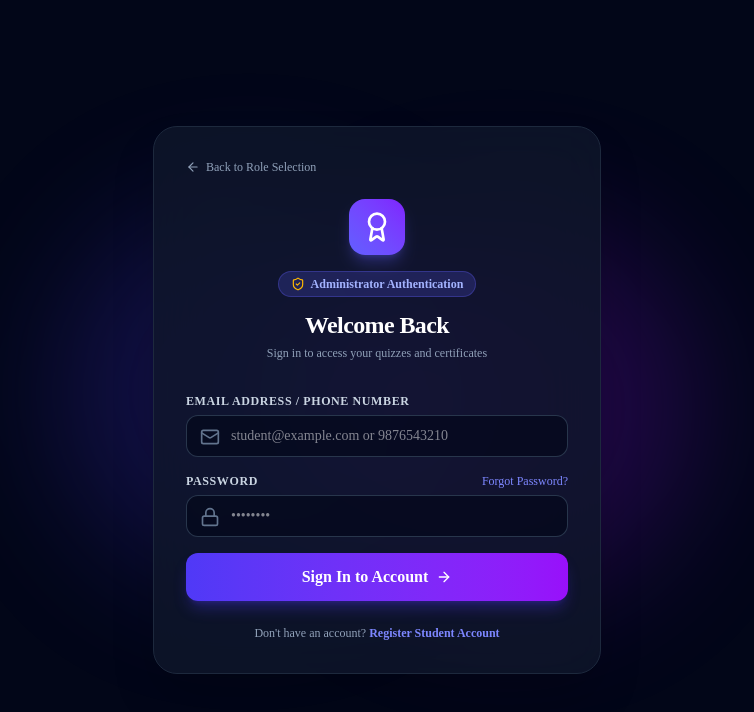
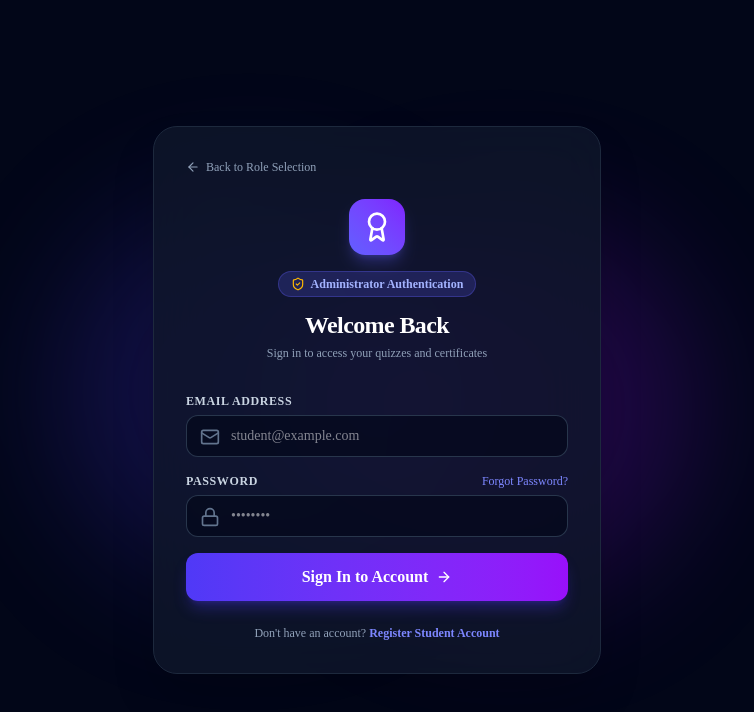
Before and after one commit to Svarshan1445/quizmaster-platform, a React (Vite) app in the folder frontend/: page / in a window 1280 px wide. Both pictures are taken after a click on the button 466 px from the left and 484 px from the top of the page. Shown: the top 712 px of the page, without its empty margins (263-1017 px from the left). Built offline with nearby package versions, Linux system fonts and the light colour scheme; no server answers.

Commit message:
fix: ensure complete cascade deletion across all child tables when deleting student, and revert login input to email address

```diff
--- a/frontend/src/pages/Login.jsx
+++ b/frontend/src/pages/Login.jsx
@@ -173,15 +173,15 @@
 
         <form onSubmit={handleSubmit} className="space-y-4">
           <div>
-            <label className="block text-xs font-semibold text-slate-300 uppercase tracking-wider mb-1.5">Email Address / Phone Number</label>
+            <label className="block text-xs font-semibold text-slate-300 uppercase tracking-wider mb-1.5">Email Address</label>
             <div className="relative">
               <Mail className="w-5 h-5 text-slate-500 absolute left-3.5 top-3" />
               <input
-                type="text"
+                type="email"
                 required
                 value={email}
                 onChange={(e) => setEmail(e.target.value)}
-                placeholder="student@example.com or 9876543210"
+                placeholder="student@example.com"
                 className="w-full bg-slate-950/60 border border-slate-700/80 rounded-xl pl-11 pr-4 py-2.5 text-sm text-white focus:outline-none focus:border-indigo-500 transition"
               />
             </div>
```
Also changed, not shown: 1 other file (tests, documents, lock files or other folders).
